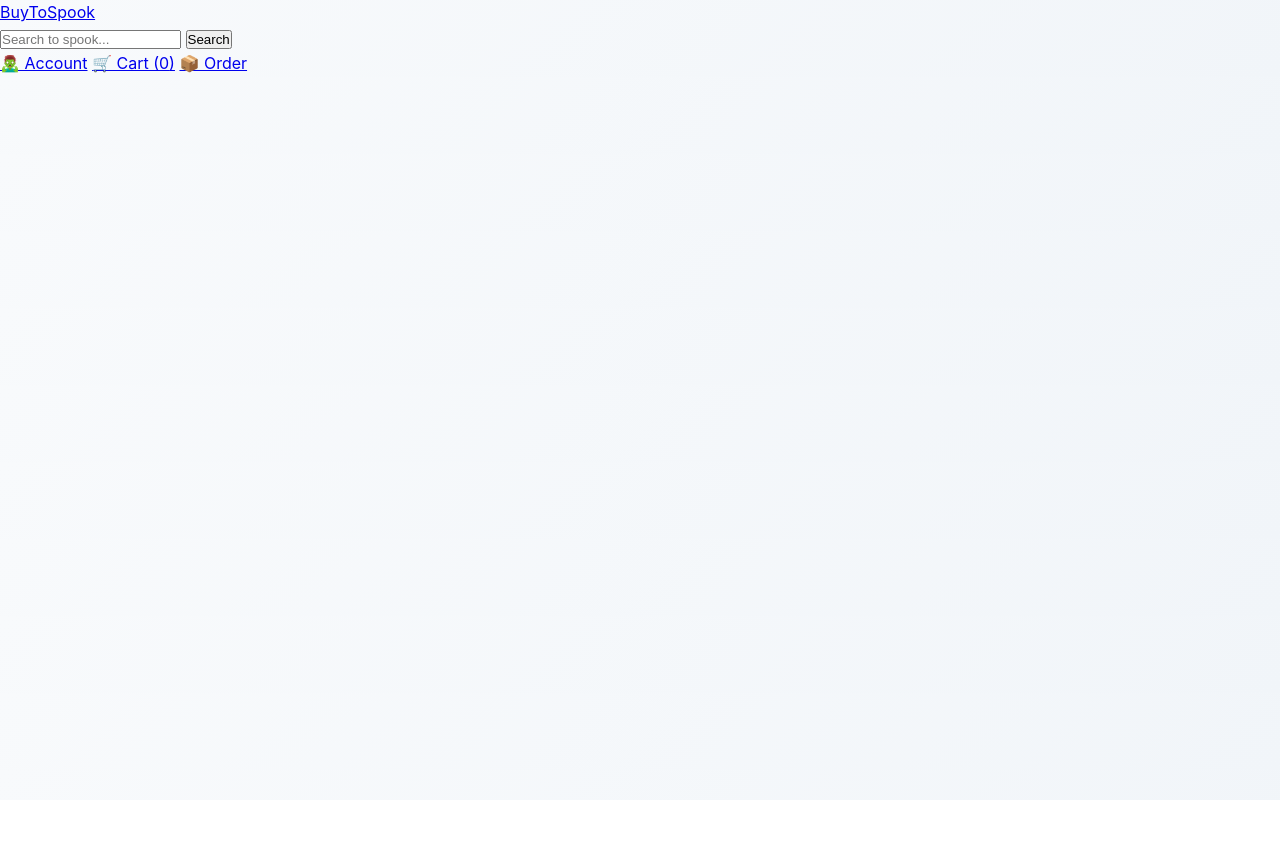
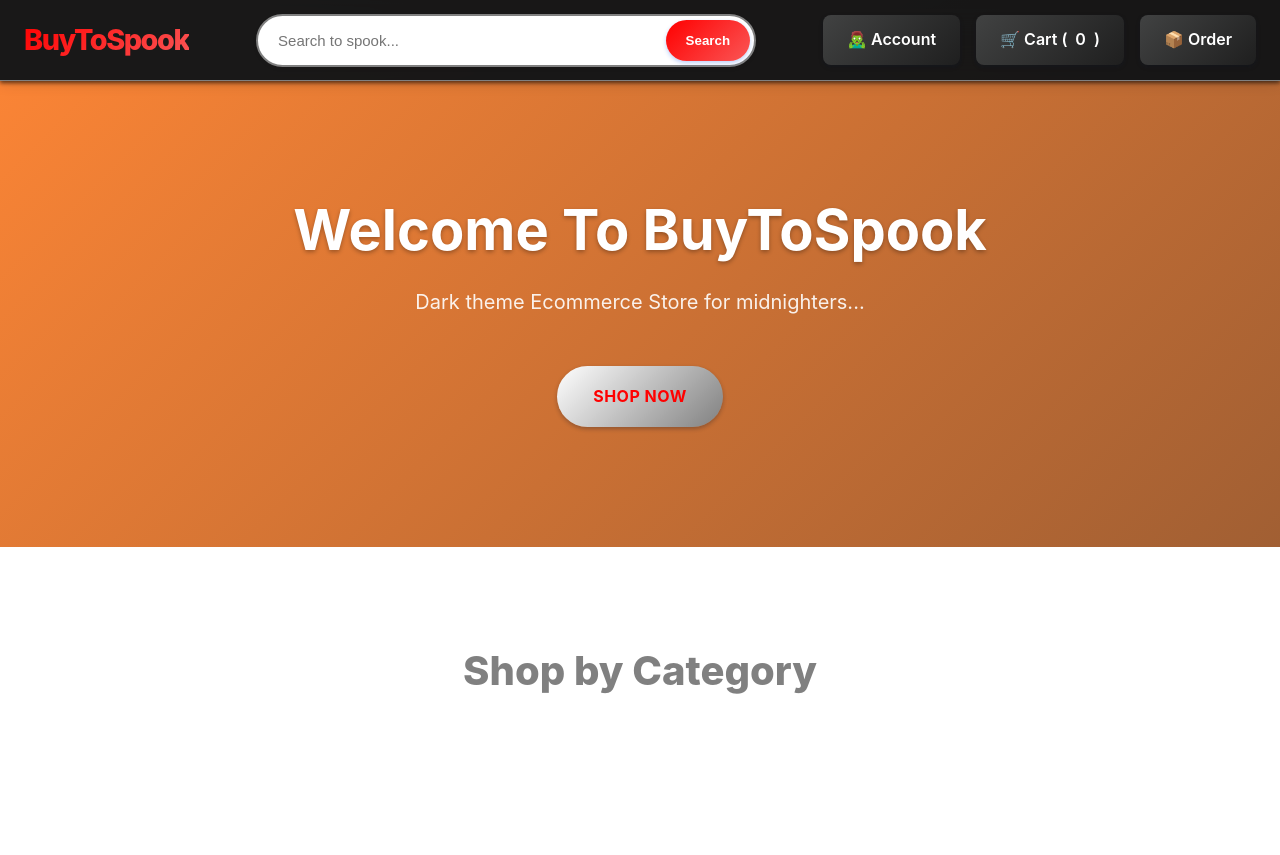
Before and after one commit to ShayanAzfar/Dark-Theme-Ecommerce-Store---3am, a plain HTML site: page index.html in a window 1280 px wide. Before the commit the page ends 800 px from the top, so only its background shows below. Drawn offline with Linux system fonts and the light colour scheme; a web font is replaced by a local one.

Commit message:
made till the hero

```diff
--- a/index.html
+++ b/index.html
@@ -20,9 +20,30 @@
                 <a href="#" class="nav-btn">🧟‍♂️ Account</a>
                 <a href="#" class="nav-btn">🛒 Cart (<span id="cartCount">0</span>)</a>
                 <a href="#" class="nav-btn">📦 Order</a>
-
             </div>
         </div>
     </header>
+
+    <main class="main-content">
+        <div id="homePage" class="page">
+            <section class="hero">
+                <div class="hero-content">
+                    <h1>Welcome To BuyToSpook</h1>
+                    <p>Dark theme Ecommerce Store for midnighters...</p>
+                    <a href="#categories" class="hero-btn">Shop Now</a>
+                </div>
+            </section>
+            <section class="categories" id="categories">
+                <div class="container">
+                    <h2>
+                        Shop by Category
+                    </h2>
+                    <div class="category-grid" id="categoryGrid">
+
+                    </div>
+                </div>
+            </section>
+        </div>
+    </main>
 </body>
 </html>
--- a/style.css
+++ b/style.css
@@ -1,4 +1,12 @@
 @import url(https://fonts.google.com/share?selection.family=Creepster|Inter:ital,opsz,wght@0,14..32,100..900;1,14..32,100..900|Martel+Sans:wght@200;300;400;600;700;800;900|Poppins:ital,wght@0,100;0,200;0,300;0,400;0,500;0,600;0,700;0,800;0,900;1,100;1,200;1,300;1,400;1,500;1,600;1,700;1,800;1,900|Roboto:ital,wght@0,100..900;1,100..900);
+
+/* card-shadow: 0 4px 6px -1px rgba(0, 0, 0, 0.1), 0 2px 4px -1px rgba(0, 0, 0, 0.6);
+card-shadow-hover: 0 20px 25px -5px rgba(0, 0, 0, 0.1), 0 10px 10px -5px rgba(0, 0, 0, 0.04);
+border-radius: 12px;
+border-radius-sm: 8px;
+border-radius-lg:
+transition: all 0.3s cubic-brezier(0.4, 0, 0.2, 1); */
+
 * {
     margin: 0;
     padding: 0;
@@ -9,12 +17,225 @@ body {
     font-family: "Inter", sans-serif;
     line-height: 1.6;
     color: gray;
-    background: linear-gradient(135deg, #f8fafc 0%, #f1f5f9 100%);
+    background: linear-gradient(135deg, #414242 0%, #1f1f1f 100%);
     font-weight: 400;
     webkit-font-smoothing:antialiased;
     -moz-osc-font-smoothing:grayscale;
 }
 
 h1, h2, h3, h4, h5 {
+    font-weight: 700;
+    line-height: 1.2;
+    color:gray;
+}
 
+.header {
+    background: rgba(22, 21, 21, 0.9);
+    backdrop-filter: blur(20px);
+    box-shadow: 0 1px 3px rgba(0, 0, 0, 0.1), 0 1px 2px rgba(0, 0, 0, 0.6);
+    position: fixed;
+    width: 100%;
+    top: 0;
+    z-index: 100;
+    border-bottom: 1px solid gray;
+    transition: all 0.3s cubic-bezier(0.4, 0, 0.2, 1);
 }
+
+.header:hover {
+    box-shadow: 0 4px 12px rgba(0, 0, 0, 0.1), 0 2px 4px rgba(0, 0, 0, 0.6);
+}
+
+.nav-cont {
+    max-width: 1400px;
+    margin: 0 auto;
+    padding: 0 24px;
+    display: flex;
+    justify-content: space-between;
+    align-items: center;
+    height: 80px;
+}
+.logo {
+    font-size: 1.8rem;
+    font-weight: 800;
+    background: linear-gradient(135deg, rgb(255, 0, 0), rgb(250, 86, 86));
+    -webkit-background-clip: text;
+    -webkit-text-fill-color: transparent;
+    background-clip: text;
+    text-decoration: none;
+    letter-spacing: -0.05em;
+    transition: all 0.3s cubic-brezier(0.4, 0, 0.2, 1);
+}
+.logo:hover {
+    transform: scale(1.0);
+}
+
+.search-bar{
+    flex: 1;
+    max-width: 500px;
+    margin: 0 32px;
+    position: relative;
+}
+.search-bar input {
+    width: 100%;
+    padding: 16px 60px 16px 20px;
+    border: 2px solid gray;
+    border-radius: 50px;
+    font-size: 15px;
+    outline: none;
+    transition: all 0.3s cubic-brezier(0.4, 0, 0.2, 1);
+    background: white;
+    box-shadow: 0 2px 4px rgba(0, 0, 0, 0.05);
+}
+
+.search-bar input:hover {
+    color: gray;
+    font-weight: 400;
+}
+
+.search-bar button {
+    position: absolute;
+    right: 6px;
+    top: 6px;
+    bottom: 6px;
+    background: linear-gradient(135deg, rgb(255, 0, 0), rgb(250, 86, 86));
+    color: white;
+    border: none;
+    border-radius: 50px;
+    padding: 0 20px;
+    cursor: pointer;
+    transition: all 0.3s cubic-brezier(0.4, 0, 0.2, 1);
+    font-weight: 600;
+    box-shadow: 0 2px 4px rgba(37, 99, 235, 0.3);
+}
+
+.search-bar button:hover{
+    transform: translateY(-1px);
+    box-shadow: 0 4px 12px rgba(37, 99, 235, 0.4);
+}
+.nav-actions{
+    display: flex;
+    gap: 16px;
+    align-items: center;
+}
+.nav-btn{
+    background: linear-gradient(135deg, #414242 0%, #1f1f1f 100%);
+    color: white;
+    padding: 12px 24px;
+    border-radius: 8px;
+    cursor: pointer;
+    text-decoration: none;
+    display: flex;
+    align-items: center;
+    gap: 8px;
+    font-weight: 600;
+    transition: all 0.3s cubic-brezier(0.4, 0, 0.2, 1);
+    box-shadow: 0 2px 4px rgba(17, 24, 39, 0.3);
+}
+
+.nav-btn:hover {
+    transform: translateY(-2px);
+    box-shadow: 0 8px 16px rgba(17, 24, 39, 0.4);
+}
+
+.main-content {
+    margin-top: 80px;
+    min-height: calc(100vh - 80px);
+}
+.hero {
+    background: linear-gradient(135deg, #fa8435 0%, #a15f33 100%);
+    color: white;
+    padding: 120px 0;
+    text-align: center;
+    position: relative;
+    overflow: hidden;
+}
+
+.hero:before {
+    content: "";
+    position: relative;
+    top: 0;
+    left: 0;
+    bottom: 0;
+    right: 0;
+    background: linear-gradient(135deg, rgba(250, 132, 53, 0.9), rgba(161, 95, 51, 0.9));
+    z-index: 1;
+}
+
+.hero-content {
+    position: relative;
+    z-index: 2;
+}
+
+.hero-content h1 {
+    font-size: 3.5rem;
+    margin-bottom: 24px;
+    font-weight: 800px;
+    color: white;
+    text-shadow: 0 2px 4px rgba(0, 0, 0, 0.3);
+    line-height: 1.1;
+}
+
+.hero-content p {
+    font-size: 1.25rem;
+    margin-bottom: 48px;
+    opacity: 0.9;
+    max-width: 600px;
+    margin-left: auto;
+    margin-right: auto;
+}
+
+.hero-btn {
+    background: linear-gradient(135deg, white, gray);
+    color: rgb(255, 0, 0);
+    padding: 18px 36px;
+    border: none;
+    border-radius: 50px;
+    font-size: 16px;
+    font-weight: 700;
+    cursor: pointer;
+    text-decoration: none;
+    display: inline-block;
+    transition: all 0.3s cubic-brezier(0.4, 0, 0.2, 1);
+    box-shadow: 0 2px 4px rgba(17, 24, 39, 0.3);
+    text-transform: uppercase;
+    letter-spacing: 0.5px;
+}
+
+.hero-btn:hover {
+    transform: translateY(-3px);
+    box-shadow: 0 8px 20px rgba(17, 24, 39, 0.4);
+}
+.categories {
+    padding: 100px 0;
+    background: white;
+}
+.container {
+    max-width: 1400px;
+    margin: 0 auto;
+    padding: 0 24px;
+}
+.categories h2{
+    text-align: center;
+    margin-bottom: 60px;
+    font-size: 2.5rem;
+    color: gray;
+    font-weight: 800;
+    position: relative;
+}
+.categories h2::after{
+    content: "";
+    position: relative;
+    bottom: -12px;
+    left: 50%;
+    transform: translateX(-50%);
+    width: 80px;
+    height: 4px;
+    background: linear-gradient(135deg, rgb(255, 0, 0), rgb(250, 86, 86));
+    border-radius: 2px;
+}
+
+.category-grid {
+    display: grid;
+    grid-template-columns: repeat(auto-fit,minmax(320px));
+    gap: 32px;
+}
```
